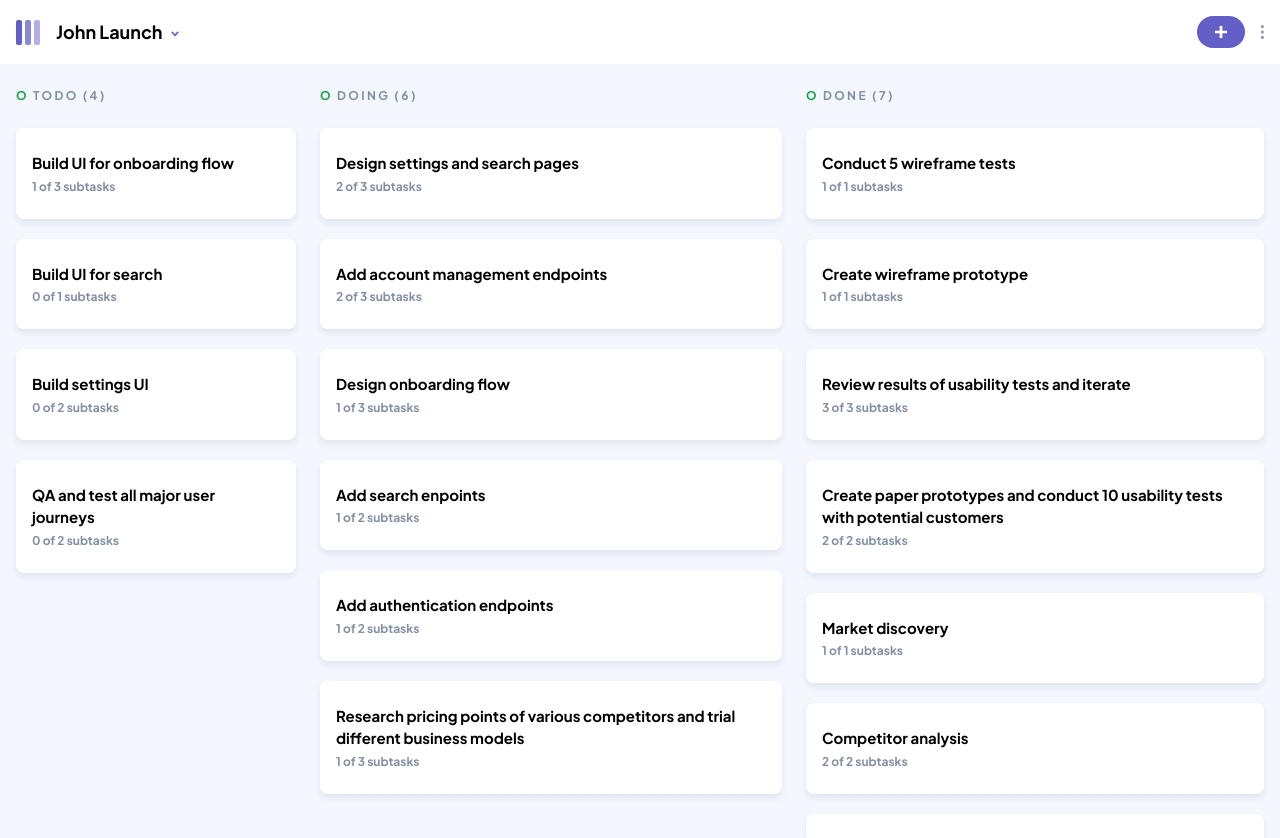
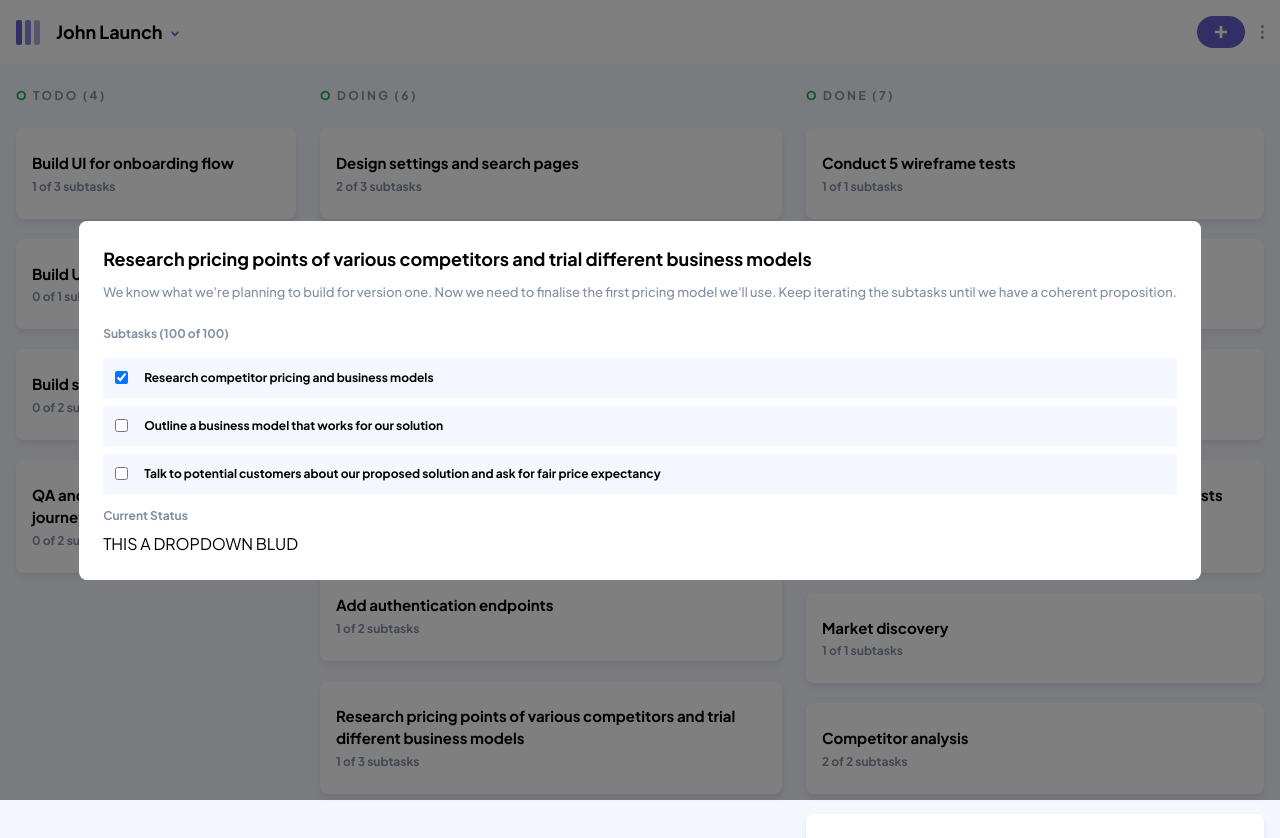
Before and after one commit to Striperoooo/kanban-task-management-app, a React (Vite) app: page / in a window 1280 px wide. Both pictures are taken after a click on the element 550 px from the left and 737 px from the top of the page. Built offline with nearby package versions, Linux system fonts and the light colour scheme.

Commit message:
Add task details modal and enable task selection
Introduced TaskDetailsModal component to display detailed information about a task when selected. Updated Column to manage selected task state and show the modal on task click. Modified TaskCard to accept an onClick prop and updated types accordingly.

```diff
--- a/src/components/Column.tsx
+++ b/src/components/Column.tsx
@@ -1,7 +1,11 @@
-import type { ColumnProps } from "../types";
+import { useState } from "react";
+import type { ColumnProps, Task } from "../types";
 import TaskCard from './TaskCard';
+import TaskDetailsModal from './TaskDetailsModal'
 
 export default function Column({ column }: ColumnProps) {
+    const [selectedTask, setSelectedTask] = useState<Task | null>(null)
+
     return (
         <div className="column-container h-full flex flex-col">
             <h2 className="column-name mb-6 font-bold text-medium-grey text-xs tracking-[2.4px]">
@@ -15,8 +19,19 @@ export default function Column({ column }: ColumnProps) {
             </h2>
 
             {column.tasks.map(task => (
-                <TaskCard key={task.title} task={task} />
+                <TaskCard
+                    key={task.title}
+                    task={task}
+                    onClick={() => setSelectedTask(task)}
+                />
             ))}
+
+            {selectedTask && (
+                <TaskDetailsModal
+                    task={selectedTask}
+                    onClose={() => setSelectedTask(null)}
+                />
+            )}
 
         </div>
     )
--- a/src/components/TaskCard.tsx
+++ b/src/components/TaskCard.tsx
@@ -1,11 +1,14 @@
 import type { TaskProps } from "../types";
 
-export default function TaskCard({ task }: TaskProps) {
+export default function TaskCard({ task, onClick }: TaskProps) {
     const completed = task.subtasks.filter(st => st.isCompleted).length
     const total = task.subtasks.length
 
     return (
-        <div className="taskcard-container bg-white rounded-lg px-4 py-6 mb-5 min-w-[280px] shadow-light-drop-shadow">
+        <div
+            className="taskcard-container bg-white rounded-lg px-4 py-6 mb-5 min-w-[280px] shadow-light-drop-shadow cursor-pointer"
+            onClick={onClick}
+        >
             <h3 className="title font-bold text-[15px] mb-1">
                 {task.title}
             </h3>
--- /dev/null
+++ b/src/components/TaskDetailsModal.tsx
@@ -0,0 +1,38 @@
+import type { Task } from "../types";
+
+export default function TaskDetailsModal({ task, onClose }: { task: Task, onClose: () => void }) {
+    return (
+        <div
+            className="fixed inset-0 bg-black bg-opacity-50 flex justify-center items-center z-50"
+            onClick={onClose}
+        >
+            <div
+                className="bg-white rounded-lg p-6 min-w-[320px] max-w-[90vw] relative"
+                onClick={e => e.stopPropagation()}
+            >
+                <h2 className="font-bold text-lg mb-2">{task.title}</h2>
+                <p className="font-medium text-[13px] text-medium-grey leading-[23px] mb-4">{task.description}</p>
+
+                <span className="inline-block font-bold text-xs text-medium-grey mb-4">
+                    Subtasks (100 of 100)
+                </span>
+
+                <ul>
+                    {task.subtasks.map((sub, i) => (
+                        <li
+                            key={i}
+                            className="flex items-center gap-4 font-bold text-xs bg-light-bg p-3 mb-2 "
+                        >
+                            <input type="checkbox" checked={sub.isCompleted} readOnly className="" />
+                            {sub.title}
+                        </li>
+                    ))}
+                </ul>
+
+                <span className="inline-block font-bold text-xs text-medium-grey mb-2">Current Status</span>
+                <p>THIS A DROPDOWN BLUD</p>
+            </div>
+        </div>
+    )
+
+}
--- a/src/types.ts
+++ b/src/types.ts
@@ -14,6 +14,7 @@ export interface Task {
 
 export interface TaskProps {
     task: Task
+    onClick?: () => void
 }
 
 export interface Column {
```
